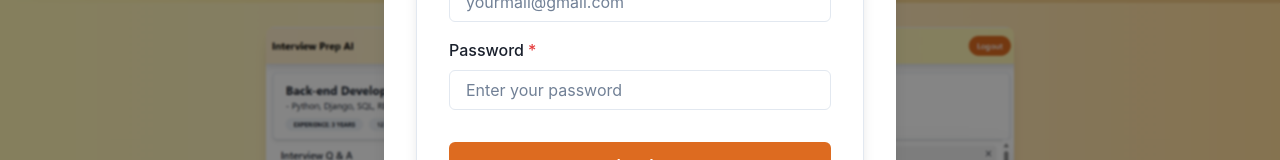
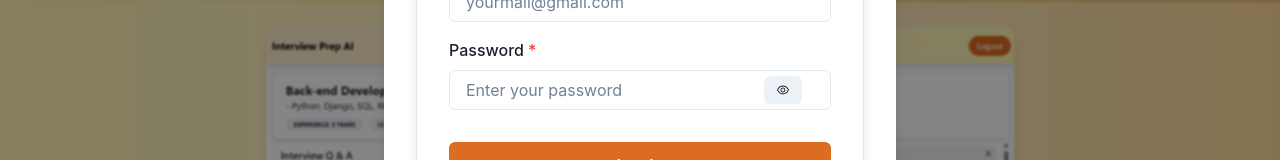
Before and after one commit to Aleem246/Interview-prep-AI, a React (Vite) app in the folder client/: page / in a window 1280 px wide. Both pictures are taken after a click on the button "Login / Sign In". Shown: the part 370-530 px from the top of the page. Built offline with nearby package versions, Linux system fonts and the light colour scheme.

Commit message:
add view password option

```diff
--- a/client/src/pages/Auth/login.jsx
+++ b/client/src/pages/Auth/login.jsx
@@ -2,15 +2,17 @@ import {
   Box,   Flex,   FormControl,   FormLabel,   Input,
   InputGroup,      Button,
   Heading,   Text,  Stack,  useToast,
+  InputRightElement,
 
 } from '@chakra-ui/react';
-// import { ViewIcon, ViewOffIcon } from '@chakra-ui/icons';
+
 import { useState } from 'react';
 import { useNavigate, Link as RouterLink } from 'react-router-dom';
 import axios from 'axios';
 import { useDispatch } from 'react-redux';
 import { authActions } from '../../store/auth';
 import { useEffect } from 'react';
+import { AiFillEyeInvisible, AiOutlineEye } from "react-icons/ai";
 
 const login=( {setActiveTab, onclose})=> {
   const [showPassword, setShowPassword] = useState(false);
@@ -124,15 +126,24 @@ const login=( {setActiveTab, onclose})=> {
             <FormControl id="password" isRequired>
               <FormLabel>Password</FormLabel>
               <InputGroup>
+                <InputGroup>
                   <Input
                     type={showPassword ? 'text' : 'password'}
                     name="password"
                     value={formData.password}
                     onChange={handleChange}
+
                     placeholder="Enter your password"
                     focusBorderColor="blue.500"
 
                   />
+                  <InputRightElement width="6rem">
+                    <Button h="1.75rem" size="sm" onClick={() => setShowPassword(!showPassword)}>
+                      {showPassword ? <AiFillEyeInvisible /> :  <AiOutlineEye/>}
+                    </Button>
+                  </InputRightElement>
+                </InputGroup>
+
 
               </InputGroup>
             </FormControl>
--- a/client/src/pages/Auth/signUp.jsx
+++ b/client/src/pages/Auth/signUp.jsx
@@ -12,6 +12,7 @@ import { useState } from 'react';
 import { useDispatch } from 'react-redux';
 import {  Link as RouterLink, useNavigate } from 'react-router-dom';
 import { authActions } from '../../store/auth';
+import { AiFillEyeInvisible, AiOutlineEye } from 'react-icons/ai';
 
 
 
@@ -129,14 +130,11 @@ export default function signUp({setActiveTab, onclose}) {
                   placeholder="Create password"
                   focusBorderColor="blue.500"
                 />
-                <InputRightElement h="full">
-                  <Button
-                    variant="ghost"
-                    onClick={() => setShowPassword(!showPassword)}
-                  >
-                    {/* {showPassword ? <ViewOffIcon /> : <ViewIcon />} */}
-                  </Button>
-                </InputRightElement>
+                <InputRightElement width="6rem">
+                    <Button h="1.75rem" size="sm" onClick={() => setShowPassword(!showPassword)}>
+                      {showPassword ? <AiFillEyeInvisible /> :  <AiOutlineEye/>}
+                    </Button>
+                  </InputRightElement>
               </InputGroup>
             </FormControl>
 
```
Lines whose indentation alone changed are shown as unchanged.
